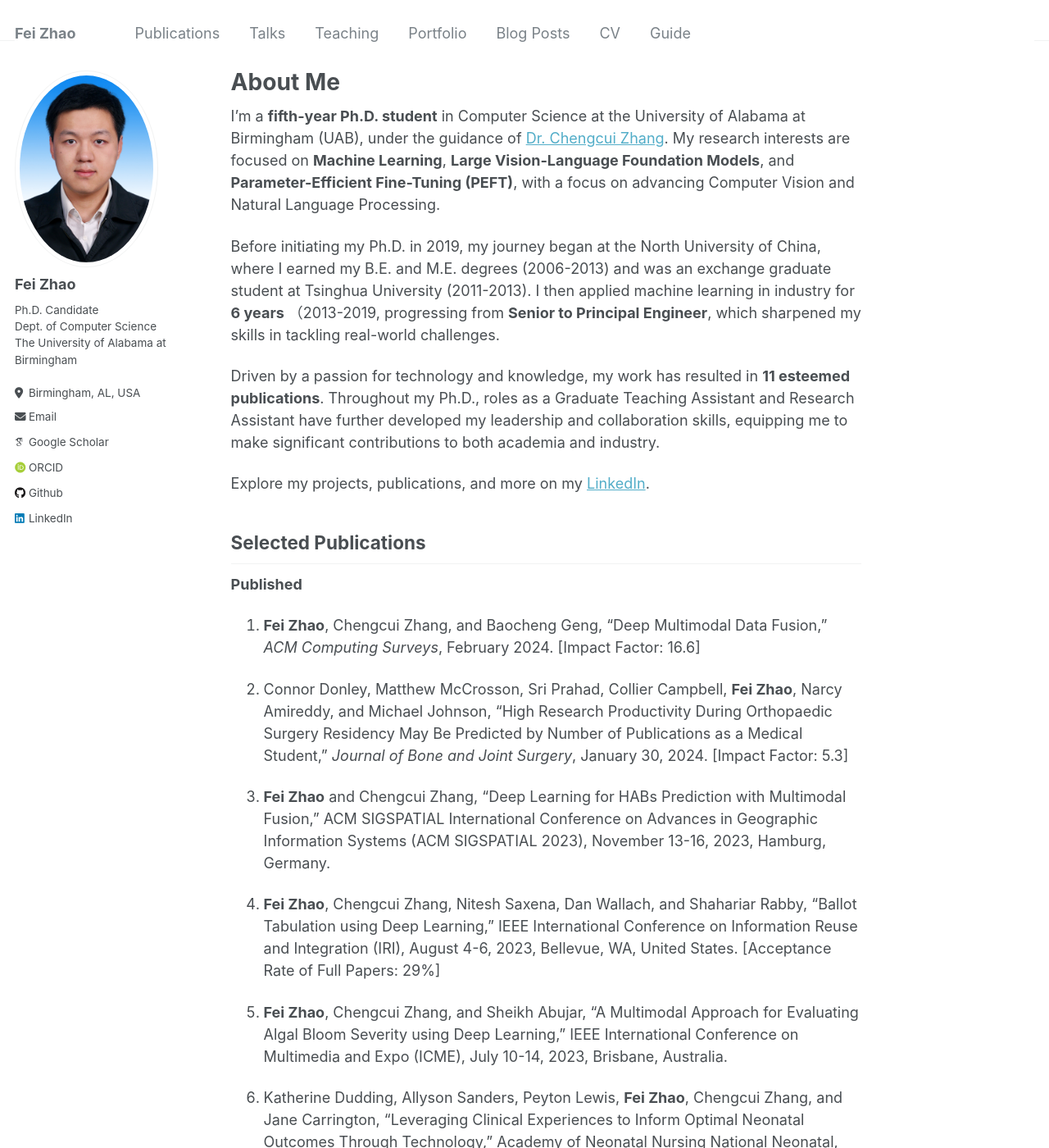
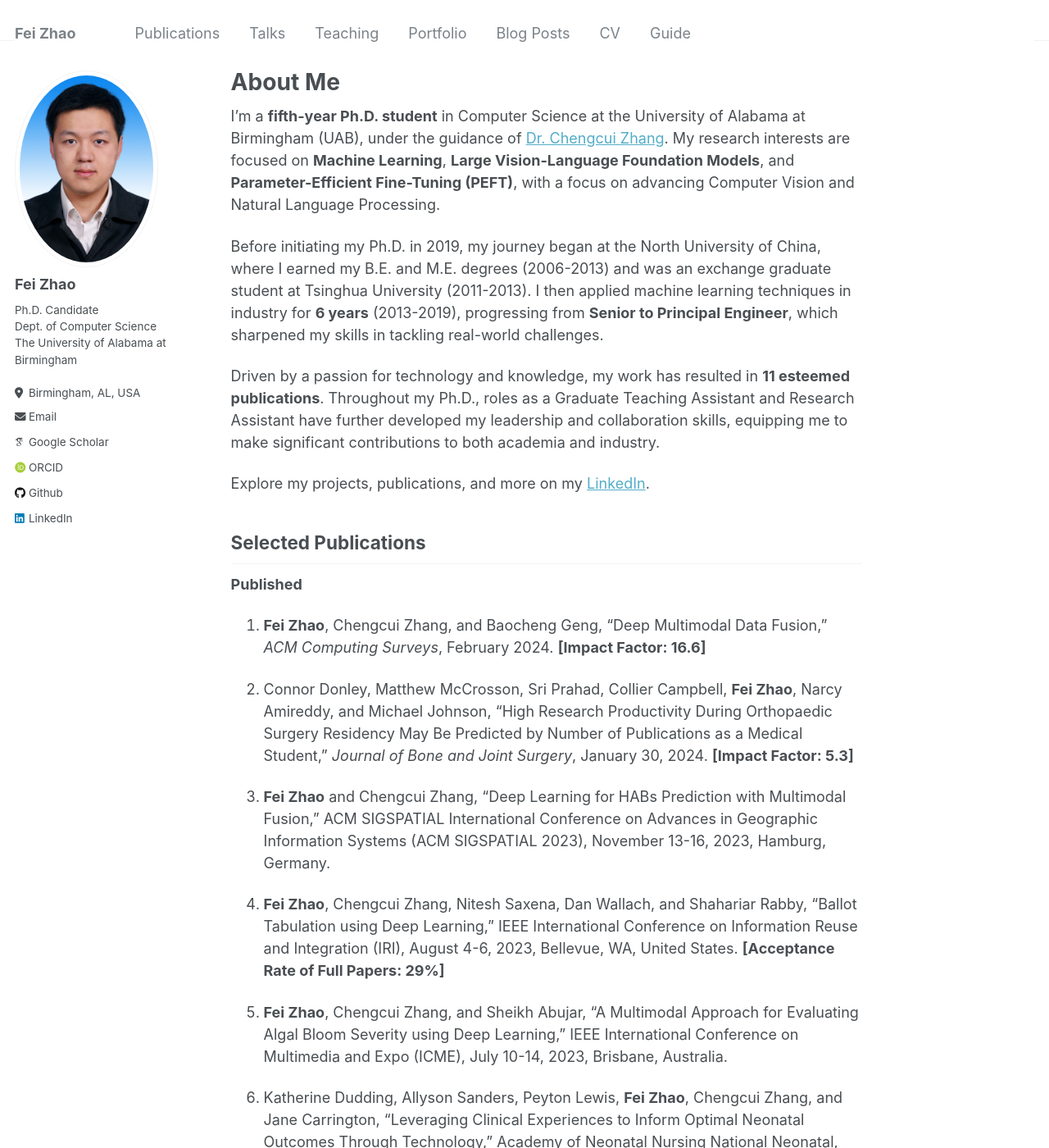
Before and after one commit to feizhao19/feizhao19.github.io, a Jekyll site: the page built from _pages/about.md, in a window 1280 px wide and 1400 px high. Shown: the whole window at 82% size. Built offline with Jekyll 4.4.1, drawn with Linux system fonts in a browser that asks for light colours; some web fonts are replaced; some of the changed text lies outside the part shown.

```diff
--- a/_pages/about.md
+++ b/_pages/about.md
@@ -10,7 +10,7 @@ redirect_from:
 
 I'm a **fifth-year Ph.D. student** in Computer Science at the University of Alabama at Birmingham (UAB), under the guidance of [Dr. Chengcui Zhang](https://sites.uab.edu/czhang02/). My research interests are focused on **Machine Learning**, **Large Vision-Language Foundation Models**, and **Parameter-Efficient Fine-Tuning (PEFT)**, with a focus on advancing Computer Vision and Natural Language Processing.
 
-Before initiating my Ph.D. in 2019, my journey began at the North University of China, where I earned my B.E. and M.E. degrees (2006-2013) and was an exchange graduate student at Tsinghua University (2011-2013). I then applied machine learning in industry for **6 years** （2013-2019, progressing from **Senior to Principal Engineer**, which sharpened my skills in tackling real-world challenges.
+Before initiating my Ph.D. in 2019, my journey began at the North University of China, where I earned my B.E. and M.E. degrees (2006-2013) and was an exchange graduate student at Tsinghua University (2011-2013). I then applied machine learning techniques in industry for **6 years** (2013-2019), progressing from **Senior to Principal Engineer**, which sharpened my skills in tackling real-world challenges.
 
 Driven by a passion for technology and knowledge, my work has resulted in **11 esteemed publications**. Throughout my Ph.D., roles as a Graduate Teaching Assistant and Research Assistant have further developed my leadership and collaboration skills, equipping me to make significant contributions to both academia and industry.
 
@@ -23,19 +23,19 @@ Explore my projects, publications, and more on my [LinkedIn](https://www.linkedi
 
 **Published**
 
-1. **Fei Zhao**, Chengcui Zhang, and Baocheng Geng, "Deep Multimodal Data Fusion," *ACM Computing Surveys*, February 2024. [Impact Factor: 16.6]
+1. **Fei Zhao**, Chengcui Zhang, and Baocheng Geng, "Deep Multimodal Data Fusion," *ACM Computing Surveys*, February 2024. **[Impact Factor: 16.6]**
 
-2. Connor Donley, Matthew McCrosson, Sri Prahad, Collier Campbell, **Fei Zhao**, Narcy Amireddy, and Michael Johnson, "High Research Productivity During Orthopaedic Surgery Residency May Be Predicted by Number of Publications as a Medical Student," *Journal of Bone and Joint Surgery*, January 30, 2024. [Impact Factor: 5.3]
+2. Connor Donley, Matthew McCrosson, Sri Prahad, Collier Campbell, **Fei Zhao**, Narcy Amireddy, and Michael Johnson, "High Research Productivity During Orthopaedic Surgery Residency May Be Predicted by Number of Publications as a Medical Student," *Journal of Bone and Joint Surgery*, January 30, 2024. **[Impact Factor: 5.3]**
 
 3. **Fei Zhao** and Chengcui Zhang, "Deep Learning for HABs Prediction with Multimodal Fusion," ACM SIGSPATIAL International Conference on Advances in Geographic Information Systems (ACM SIGSPATIAL 2023), November 13-16, 2023, Hamburg, Germany.
 
-4. **Fei Zhao**, Chengcui Zhang, Nitesh Saxena, Dan Wallach, and Shahariar Rabby, "Ballot Tabulation using Deep Learning," IEEE International Conference on Information Reuse and Integration (IRI), August 4-6, 2023, Bellevue, WA, United States. [Acceptance Rate of Full Papers: 29%]
+4. **Fei Zhao**, Chengcui Zhang, Nitesh Saxena, Dan Wallach, and Shahariar Rabby, "Ballot Tabulation using Deep Learning," IEEE International Conference on Information Reuse and Integration (IRI), August 4-6, 2023, Bellevue, WA, United States. **[Acceptance Rate of Full Papers: 29%]**
 
 5. **Fei Zhao**, Chengcui Zhang, and Sheikh Abujar, "A Multimodal Approach for Evaluating Algal Bloom Severity using Deep Learning," IEEE International Conference on Multimedia and Expo (ICME), July 10-14, 2023, Brisbane, Australia.
 
 6. Katherine Dudding, Allyson Sanders, Peyton Lewis, **Fei Zhao**, Chengcui Zhang, and Jane Carrington, "Leveraging Clinical Experiences to Inform Optimal Neonatal Outcomes Through Technology," Academy of Neonatal Nursing National Neonatal, Advanced Practice Conference, and Mother Baby Nurses Conferences, September 7-10, 2022, Palm Springs, CA, United States. (Poster)
 
-7. **Fei Zhao** and Chengcui Zhang, "Building Damage Evaluation from Satellite Imagery using Deep Learning," IEEE International Conference on Information Reuse and Integration (IRI), August 11-13, 2020, held virtually. [Acceptance Rate of Full Papers: 29%]
+7. **Fei Zhao** and Chengcui Zhang, "Building Damage Evaluation from Satellite Imagery using Deep Learning," IEEE International Conference on Information Reuse and Integration (IRI), August 11-13, 2020, held virtually. **[Acceptance Rate of Full Papers: 29%]**
 
 8. **Fei Zhao**, Zhaoying Zhou, Jijun Xiong, Jifeng Zhao, and Jiajin Liu, "Research on MEMS-based Real-Time Measurement System for Motion Information of Vehicles," *Key Engineering Materials*, 562, 549-552, 2013.
 
```
Also changed, not shown: other parts of _pages/about.md (+49 -1 lines).
